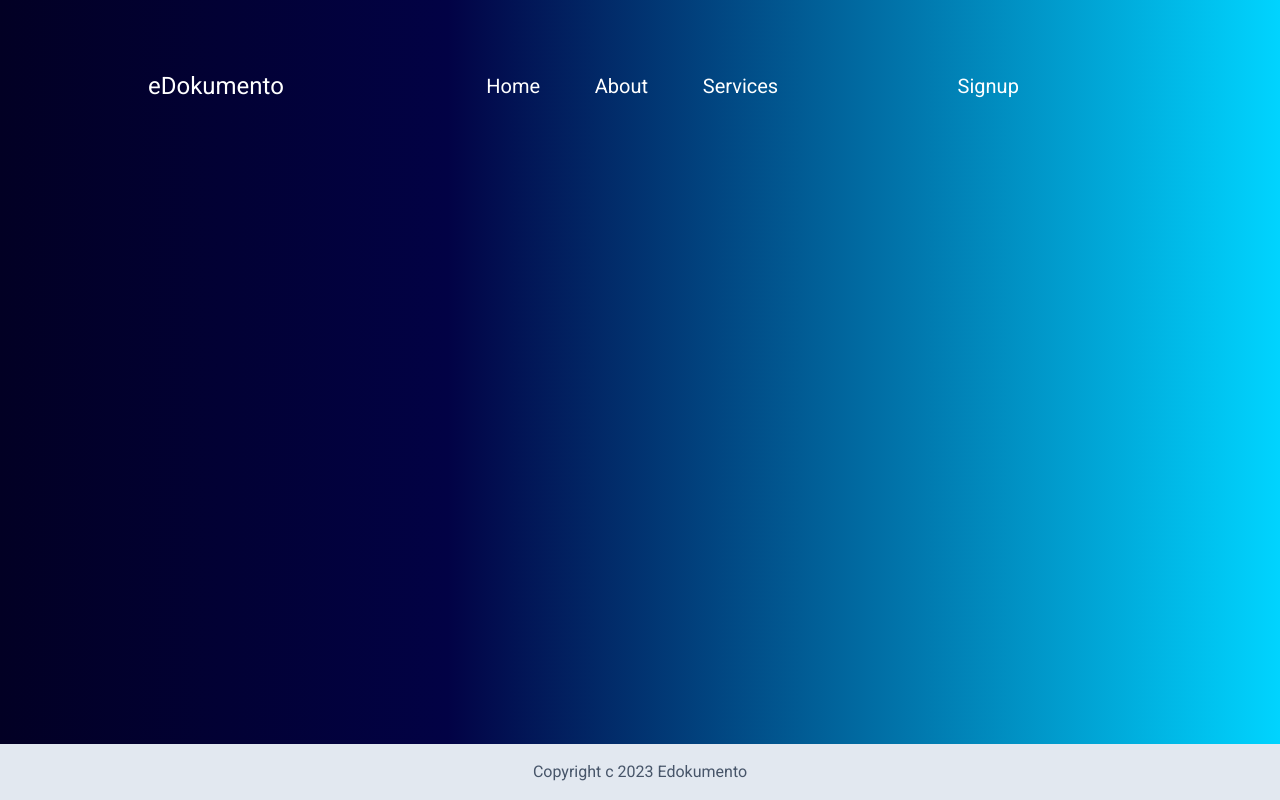
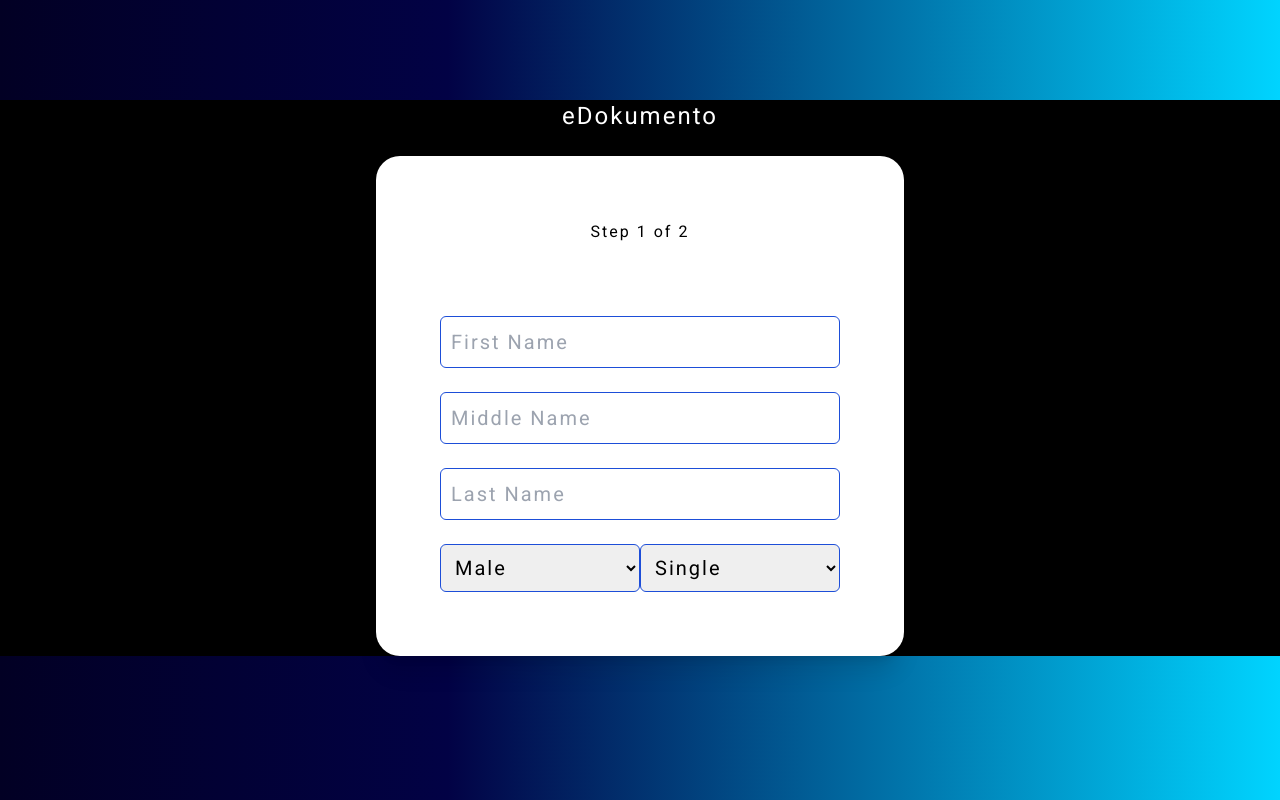
Before and after one commit to sykn-jmn/Document-Request-System, a Nuxt app in the folder client/: page /registration in a window 1280 px wide. Built offline with nearby package versions, Linux system fonts and the light colour scheme.

Commit message:
just updated

```diff
--- a/client/assets/css/main.css
+++ b/client/assets/css/main.css
@@ -6,6 +6,7 @@
 
 body {
     font-family: 'Roboto', sans-serif;
+    letter-spacing: 2px;
     background: rgb(2,0,36);
     background: linear-gradient(90deg, rgba(2,0,36,1) 0%, rgba(2,2,69,1) 35%, rgba(0,212,255,1) 100%);
     @apply text-white
@@ -30,7 +31,7 @@ body {
 
 .signup {
     position:absolute;
-    right:13%;
+    right:0%;
     font-size:20px;
 
 }
@@ -50,15 +51,14 @@ nav > ul > li {
 }
 
 .home{
-    display:flex;
     margin:auto;
-    padding:5%;
+    padding:7%;
+    @apply flex justify-between
 }
 
 .home > div > h1{
     font-size:50px;
     font-weight:700;
-
 }
 
 .description-title > h1{
@@ -67,12 +67,12 @@ nav > ul > li {
 
 }
 .form-wrapper{
-    margin-left: 10%;
     @apply px-20
 }
 
 form{
-    @apply text-black rounded-3xl p-16
+
+    @apply text-black rounded-3xl p-16 shadow-xl bg-white w-fit m-auto
 }
 
 form > h1{
@@ -82,14 +82,31 @@ form > h1{
     text-align: center;
 }
 
-form > input{
+form > input[type="text"]{
     font-size:20px;
     padding:10px;
     width:400px;
     @apply border border-blue-700 rounded-md focus:outline-none
+}
+form > div > select{
+    font-size:20px;
+    padding:10px;
+    width: 100%;
+    @apply border border-blue-700 rounded-md focus:outline-none
+}
+.select-container{
+    @apply flex
 }
 
 .button-wrapper{
     margin:auto;
     font-size:20px;
 }
+
+.index-container{
+    @apply w-11/12 m-auto
+}
+
+.registration-container{
+    padding-top:100px;
+}
--- a/client/components/Header.vue
+++ b/client/components/Header.vue
@@ -1,19 +1,5 @@
 <template>
-  <div class="header">
-    <div class=title>
-        <h1 class="text-2xl">eDokumento</h1>
-    </div>
-    <nav>
-        <ul>
-            <li><NuxtLink to="https://nuxtjs.org">Home</NuxtLink></li>
-            <li><NuxtLink to="https://nuxtjs.org">About </NuxtLink></li>
-            <li><NuxtLink to="https://nuxtjs.org">Services</NuxtLink></li>
-        </ul>
-    </nav>
-    <p class="signup">
-        Signup
-    </p>
-  </div>
+
 </template>
 
 <script lang="ts">
--- a/client/components/Login.vue
+++ b/client/components/Login.vue
@@ -1,6 +1,6 @@
 <template>
   <div class="form-wrapper">
-    <form class="bg-white">
+    <form>
       <h1>Log In To Your Account</h1><br><br>
       <input type="text" id="username" name="username" placeholder="Username"><br><br>
       <input type="text" id="username" name="username" placeholder="Password"><br><br>
--- a/client/pages/index.vue
+++ b/client/pages/index.vue
@@ -1,12 +1,34 @@
 <template>
-    <div class="home">
-        <div class="description-title text-right">
-            <h1><span class="text-yellow-400">Make</span> your document <span class="text-yellow-400">request faster</span></h1><br>
-            <p class="font-medium">Save your time and have a hassle free request of branggay documents.</p>
+    <div>
+        <div class="index-container">
+            <div class="header">
+                <div class=title>
+                    <h1 class="text-2xl">eDokumento</h1>
+                </div>
+                <nav>
+                    <ul>
+                        <li><NuxtLink to="https://nuxtjs.org">Home</NuxtLink></li>
+                        <li><NuxtLink to="https://nuxtjs.org">About </NuxtLink></li>
+                        <li><NuxtLink to="https://nuxtjs.org">Services</NuxtLink></li>
+                    </ul>
+                </nav>
+                <p class="signup font-bold">
+                    <NuxtLink to="/registration">Signup</NuxtLink>
+                </p>
+            </div>
+            <div class="home">
+                <div class="description-title text-right">
+                    <h1><span class="text-yellow-400">Make</span> your document <span class="text-yellow-400">request faster</span></h1><br>
+                    <p class="font-medium">Save your time and have a hassle free request of branggay documents.</p>
+                </div>
+                <Login />
+            </div>
         </div>
-        <Login />
+        <div class="bg-slate-200 absolute bottom-0 w-full text-center text-slate-600 py-4">
+            <p>Copyright c 2023 Edokumento</p>
+        </div>
+    </div>
 
-    </div>
 </template>
 
 <script lang="ts">
--- /dev/null
+++ b/client/pages/registration.vue
@@ -0,0 +1,36 @@
+<template>
+    <div class="registration-container">
+        <div class="form-wrapper m-auto bg-black">
+            <h1 class="text-center text-2xl">eDokumento</h1><br>
+            <form>
+                <p class="text-center">Step 1 of 2</p><br><br><br>
+                <input type="text" id="firstname" name="firstname" placeholder="First Name"><br><br>
+                <input type="text" id="middlename" name="middlename" placeholder="Middle Name"><br><br>
+                <input type="text" id="lastname" name="lastname" placeholder="Last Name"><br><br>
+                <div class="select-container">
+                    <select id="gender" name="gender" placeholder="Gender">
+                        <option value="male">Male</option>
+                        <option value="female">Female</option>
+                        <option value="non-binary">Non-binary</option>
+                        <option value="others">Not to mention</option>
+                    </select><br><br>
+                    <select id="civil_status" name="civil_Status" placeholder="Civil Status">
+                        <option value="single">Single</option>
+                        <option value="non-binary">Married</option>
+                    </select>
+                </div>
+            </form>
+    </div>
+</div>
+
+</template>
+
+<script lang="ts">
+export default {
+
+}
+</script>
+
+<style>
+
+</style>
```
Also changed, not shown: client/layouts/user.vue (renamed from client/layouts/default.vue). Lines whose indentation alone changed are shown as unchanged.
